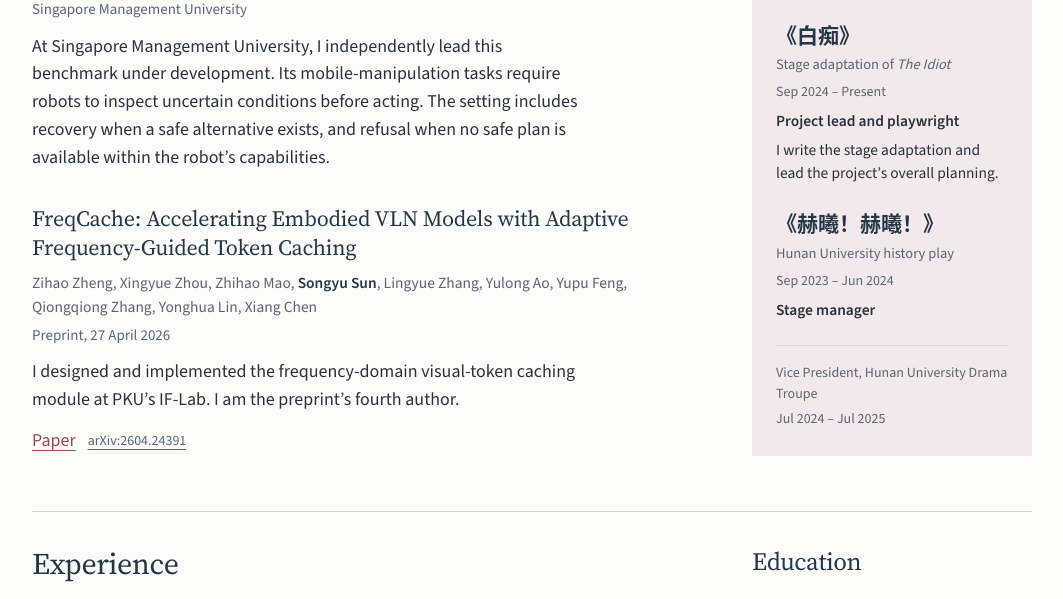
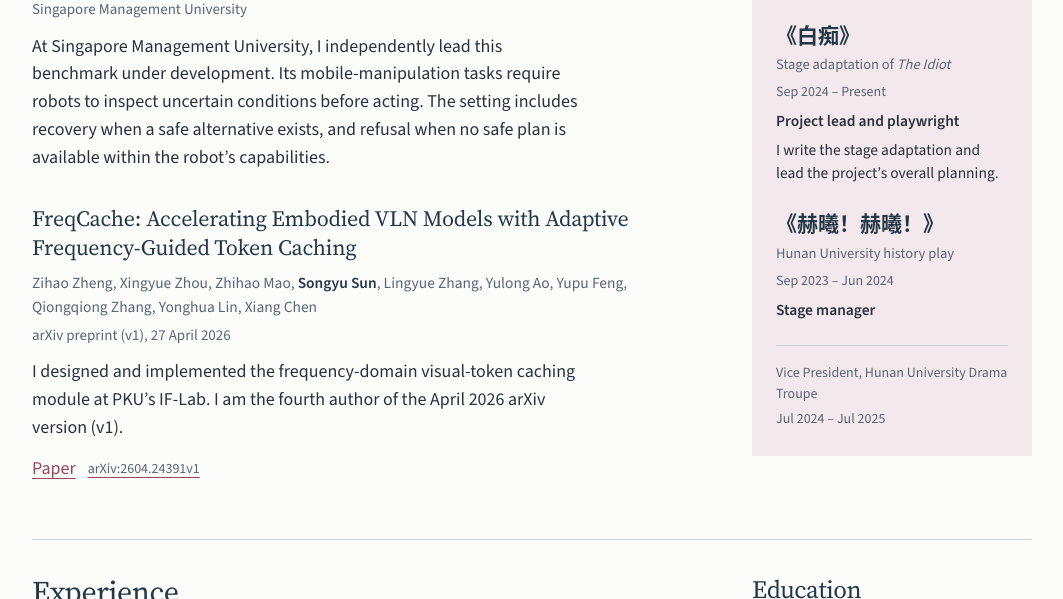
Before and after one commit to sunsongyu1/sunsongyu1.github.io, a plain HTML site: page index.html in a window 1280 px wide. Shown: the part 515-1114 px from the top of the page, without its empty margins (108-1171 px from the left). Drawn offline with Linux system fonts and the light colour scheme.

Commit message:
Pin FreqCache homepage citation to arXiv v1

```diff
--- a/index.html
+++ b/index.html
@@ -52,9 +52,9 @@
             <article class="research-entry research-entry-paper" aria-labelledby="freqcache-title">
               <h3 id="freqcache-title">FreqCache: Accelerating Embodied VLN Models with Adaptive Frequency-Guided Token Caching</h3>
               <p class="paper-authors"><span class="author">Zihao Zheng</span>, <span class="author">Xingyue Zhou</span>, <span class="author">Zhihao Mao</span>, <strong class="author">Songyu Sun</strong>, <span class="author">Lingyue Zhang</span>, <span class="author">Yulong Ao</span>, <span class="author">Yupu Feng</span>, <span class="author">Qiongqiong Zhang</span>, <span class="author">Yonghua Lin</span>, <span class="author">Xiang Chen</span></p>
-              <p class="affiliation">Preprint, <time datetime="2026-04-27">27 April 2026</time></p>
-              <p>I designed and implemented the frequency-domain visual-token caching module at PKU’s IF-Lab. I am the preprint’s fourth author.</p>
-              <a class="paper-link" href="https://arxiv.org/abs/2604.24391" aria-label="Read the FreqCache preprint on arXiv">Paper <span class="link-detail">arXiv:2604.24391</span></a>
+              <p class="affiliation">arXiv preprint (v1), <time datetime="2026-04-27">27 April 2026</time></p>
+              <p>I designed and implemented the frequency-domain visual-token caching module at PKU’s IF-Lab. I am the fourth author of the April 2026 arXiv version (v1).</p>
+              <a class="paper-link" href="https://arxiv.org/abs/2604.24391v1" aria-label="Read version 1 of the FreqCache preprint on arXiv">Paper <span class="link-detail">arXiv:2604.24391v1</span></a>
             </article>
           </section>
 
```
